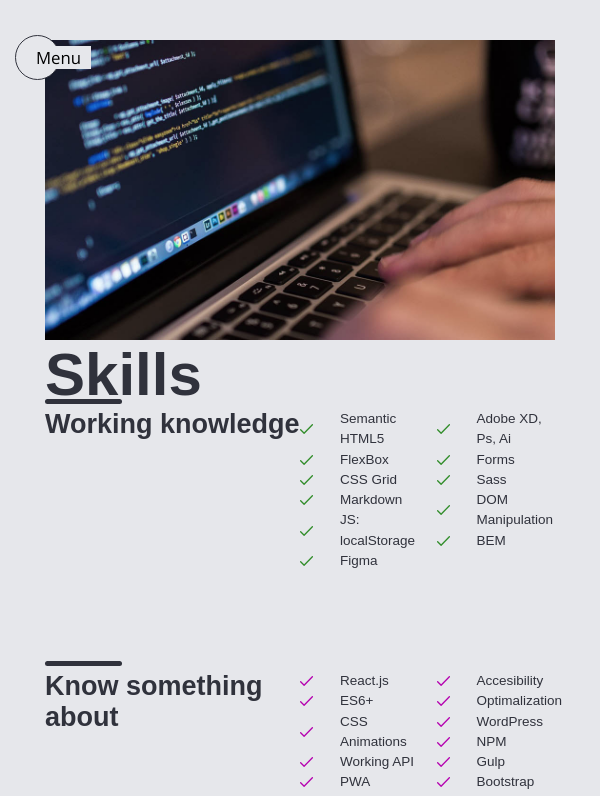
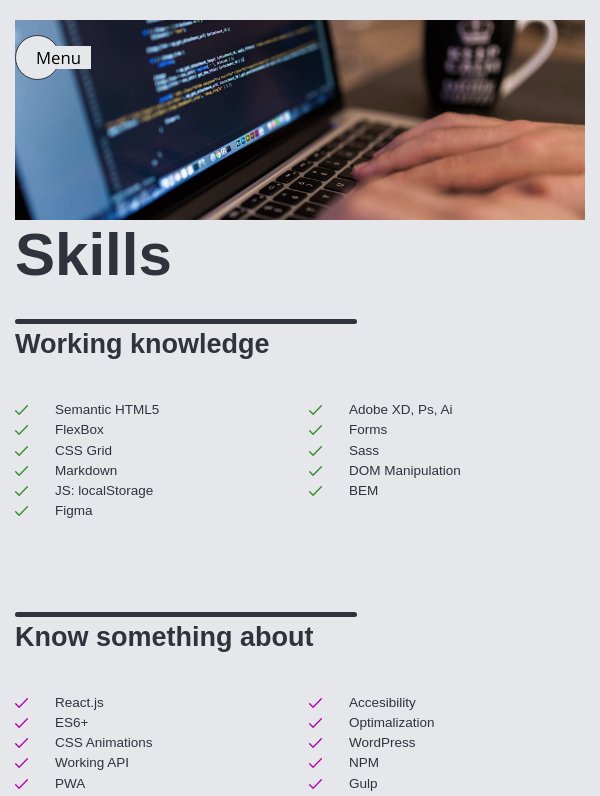
Before and after one commit to KrzysztofGrudzien/krzysztofgrudzien, a React (Create React App) app: page /skills in a window 600 px wide. Shown: the top 796 px of the page. Built offline with nearby package versions, Linux system fonts and the light colour scheme; a web font is replaced by a local one.

Commit message:
feat(scss): add RWD styles for skills page

```diff
--- a/src/Sass/Components/Skills.module.scss
+++ b/src/Sass/Components/Skills.module.scss
@@ -7,6 +7,10 @@
     font-size: 1.5rem;
     margin: 40px auto;
     width: 85%;
+    @media (min-width: 200px) and (max-width: 600px){
+        width: 95%;
+        margin-top: 20px;
+    }
 }
 
 .skills {
@@ -22,11 +26,15 @@
         background-size: cover;
         filter: grayscale(20%);
         height: 300px;
+        @media (min-width: 200px) and (max-width: 1024px){
+            height: 200px;
+        }
         width: 100%;
     }
 
     &__box {
         display: flex;
+        flex-wrap: wrap;
         margin-bottom: 100px;
         width: 100%;
     }
@@ -36,6 +44,10 @@
         font-size: 5rem;
         position: relative;
         width: 50%;
+        @media (min-width: 600px) and (max-width: 1024px){
+            width: 100%;
+            margin-bottom: 40px;
+        }
     }
 
     &__list {
@@ -67,14 +79,31 @@
     &__listsWrapper {
         column-count: 2;
         width: 50%;
+        @media (min-width: 600px) and (max-width: 1024px){
+            width: 100%;
+        }
+        @media (min-width: 400px) and (max-width: 599px){
+            width: 50%;
+            column-count: 1;
+        }
+        @media (min-width: 200px) and (max-width: 399px){
+            width: 100%;
+            column-count: 1;
+        }
     }
 }
 
 .article {
     width: 50%;
+    @media (min-width: 200px) and (max-width: 1024px){
+        width: 100%;
+    }
 
     &__title {
         position: relative;
+        @media (min-width: 200px) and (max-width: 1024px){
+            margin-bottom: 40px;
+        }
     }
 
     &__title::before {
@@ -86,5 +115,8 @@
         position: absolute;
         top: -10px;
         width: 30%;
+        @media (min-width: 200px) and (max-width: 1024px){
+            width: 60%;
+        }
     }
 }
```
